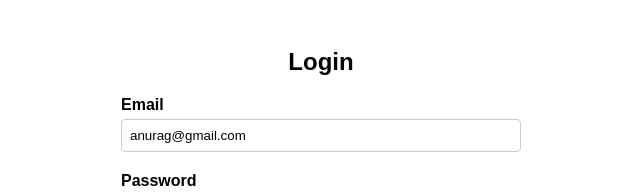
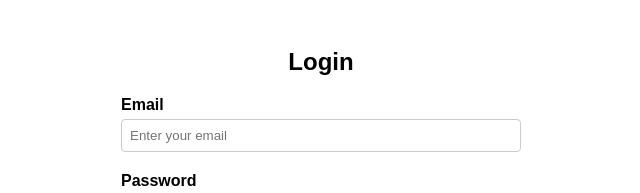
Before and after one commit to Muhammad-Zohaib-Malik/File-Storage, a React (Vite) app in the folder client/: page /login in a window 1280 px wide. Shown: the top 193 px of the page, without its empty margins (319-959 px from the left). Built offline with nearby package versions, Linux system fonts and the light colour scheme.

Commit message:
Reset default form values in Login and Register components to empty strings for email and password fields.

```diff
--- a/client/src/Login.jsx
+++ b/client/src/Login.jsx
@@ -6,8 +6,8 @@ const Login = () => {
   const BASE_URL = "http://localhost:4000";
 
   const [formData, setFormData] = useState({
-    email: "anurag@gmail.com",
-    password: "abcd",
+    email: "",
+    password: "",
   });
 
   // serverError will hold the error message from the server
--- a/client/src/Register.jsx
+++ b/client/src/Register.jsx
@@ -8,7 +8,7 @@ const Register = () => {
   const [formData, setFormData] = useState({
     name: "",
     email: "",
-    password: "abcd",
+    password: "",
   });
 
   // serverError will hold the error message from the server
```
